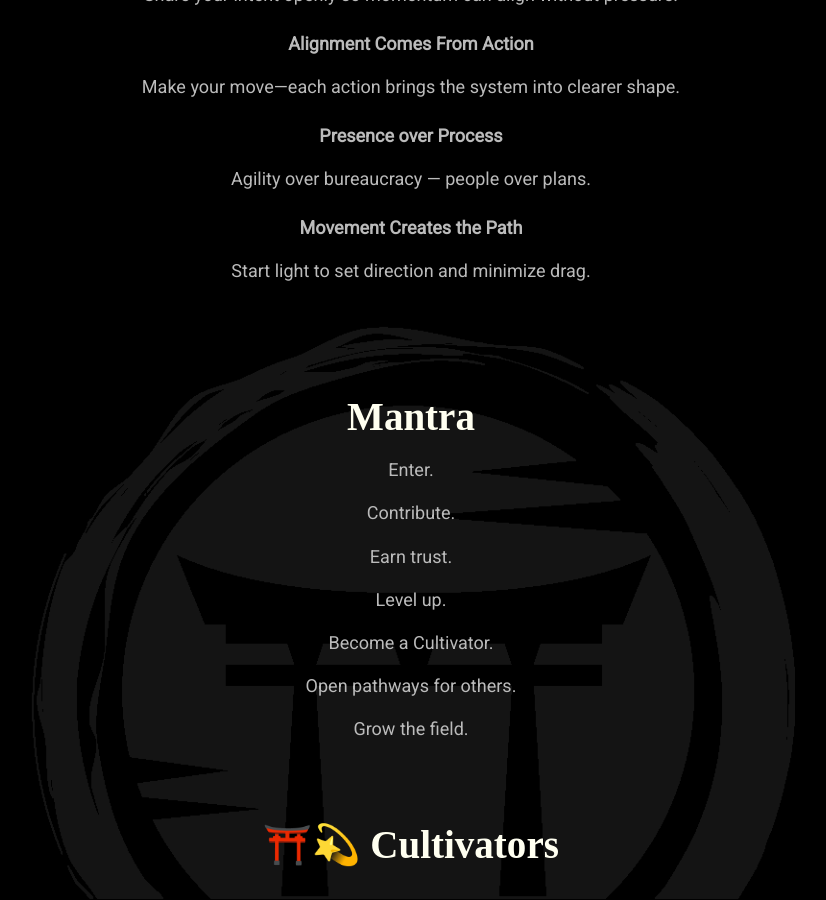
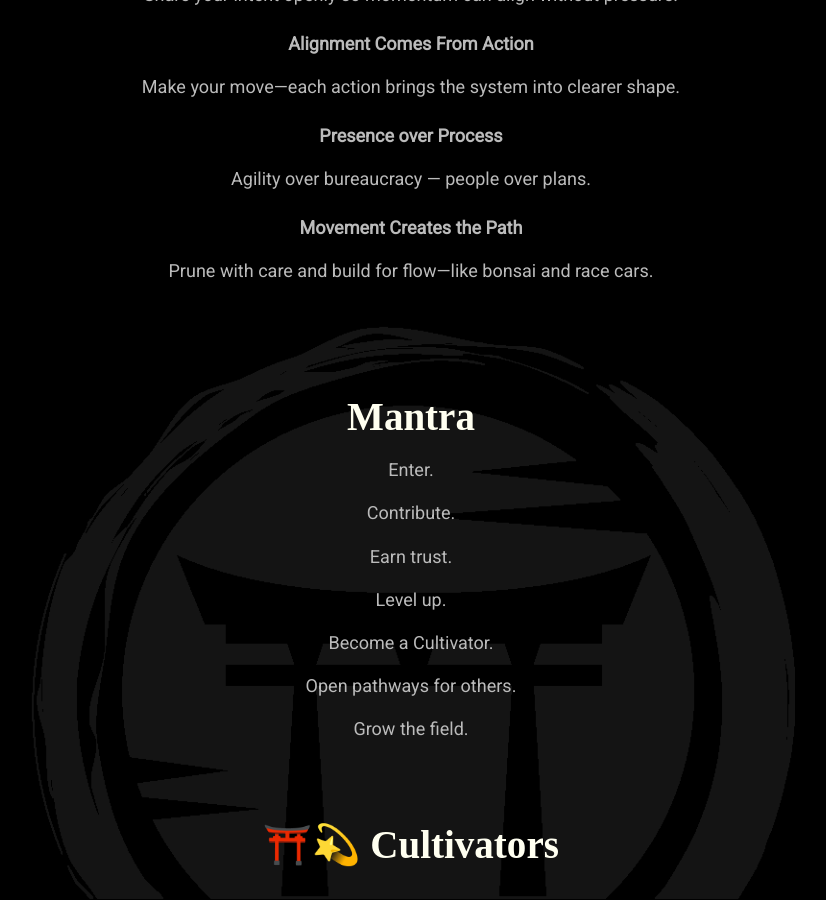
Before and after one commit to mindset-dojo/mindset-dojo.github.io, a Jekyll site: the page built from project.md, in a window 1280 px wide and 900 px high, scrolled down 1580 px. Shown: the whole window, without its empty margins (229-1055 px from the left). Built offline with Jekyll 4.4.1, drawn with Linux system fonts in a browser that asks for light colours; some web fonts are replaced.

Commit message:
fix(principles): principle description.

```diff
--- a/_data/sections/principles.yaml
+++ b/_data/sections/principles.yaml
@@ -25,7 +25,7 @@ principles:
       description: "Agility over bureaucracy — people over plans."
     - id: "move"
       label: "Movement Creates the Path"
-      description: "Start light to set direction and minimize drag."
+      description: "Prune with care and build for flow—like bonsai and race cars."
   form:
     - id: "one"
       label: "Focus on One Point"
```
